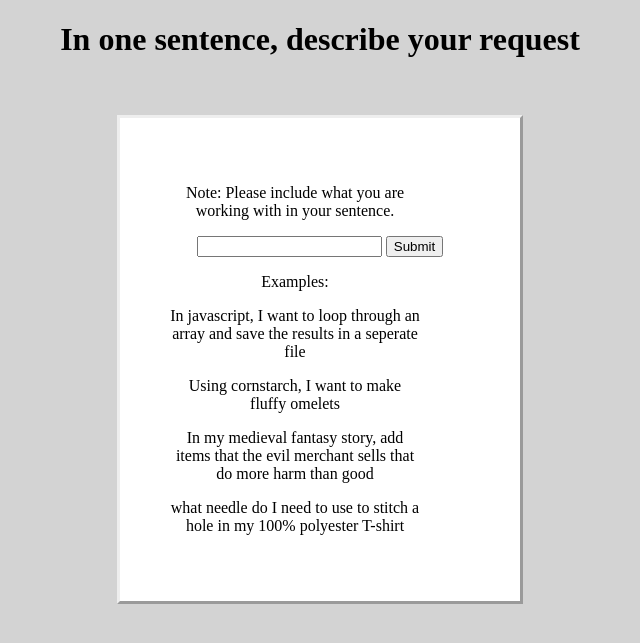
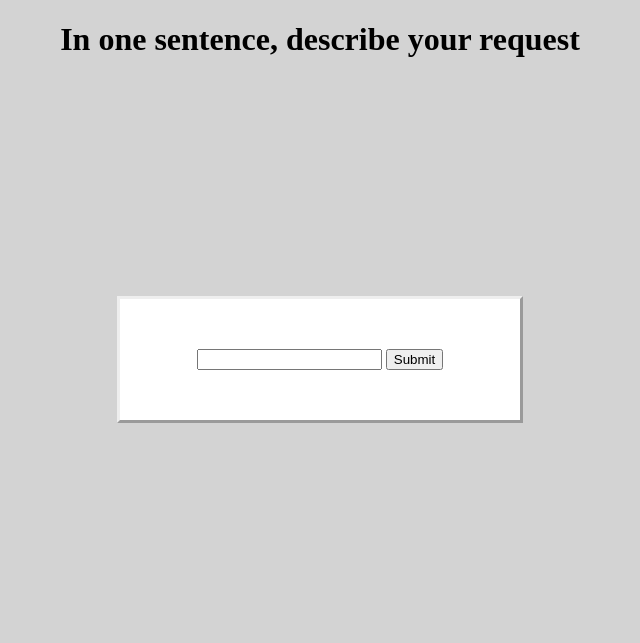
Before and after one commit to Onomis2/DeepDive-Docker-prompt-generater, a PHP site: page /src/prompt.php?subject=code in a window 1280 px wide. Shown: the part 29-672 px from the top of the page, without its empty margins (320-960 px from the left). Run offline with PHP 8.4, Linux system fonts and the light colour scheme.

Commit message:
Removed unneccacary floof

```diff
--- a/db/reset.sql
+++ b/db/reset.sql
@@ -42,7 +42,9 @@ INSERT INTO subjects (subject, prompt) VALUES
 
 INSERT INTO choices (choice, prompt) VALUES
 /*1*/('Debug a script or error', 'I need help debugging a specific error or bug in my code. Please assist me with finding the issue and providing potential fixes for it:'),
-/*2*/('Give a list of functions', 'Can you provide a list of useful functions for the following language(s) that are applicable for the following:'),
+/*2*/('Give a list of functions',
+
+ 'Can you provide a list of useful functions for the following language(s) that are applicable for the following:'),
 /*3*/('Give a method of coding', 'Please suggest coding techniques or approaches to solve the following problem/issue in:'),
 /*4*/('Give a detailed explaination', 'Can you provide a detailed explanation of the following:'),
 /*5*/('Analyse code', 'Analyze this code snippet:'),
--- a/src/prompt.php
+++ b/src/prompt.php
@@ -51,15 +51,9 @@ if ($_SERVER["REQUEST_METHOD"] == "POST") {
     <div class="center-boxes">
         <div class="boxes">
             <form method="post">
-                <p>Note: Please include what you are working with in your sentence.</p>
                 <input type="text" name="prompt" value="">
                 <button class="back">Submit</button></a>
             </form>
-            <p>Examples:</p>
-            <p>In javascript, I want to loop through an array and save the results in a seperate file</p>
-            <p>Using cornstarch, I want to make fluffy omelets</p>
-            <p>In my medieval fantasy story, add items that the evil merchant sells that do more harm than good</p>
-            <p>what needle do I need to use to stitch a hole in my 100% polyester T-shirt</p>
         </div>
     </div>
 </body>
```
